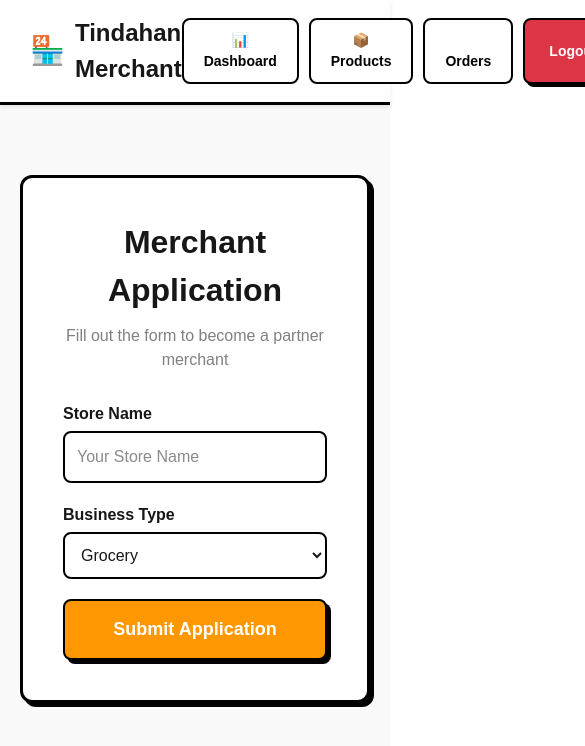
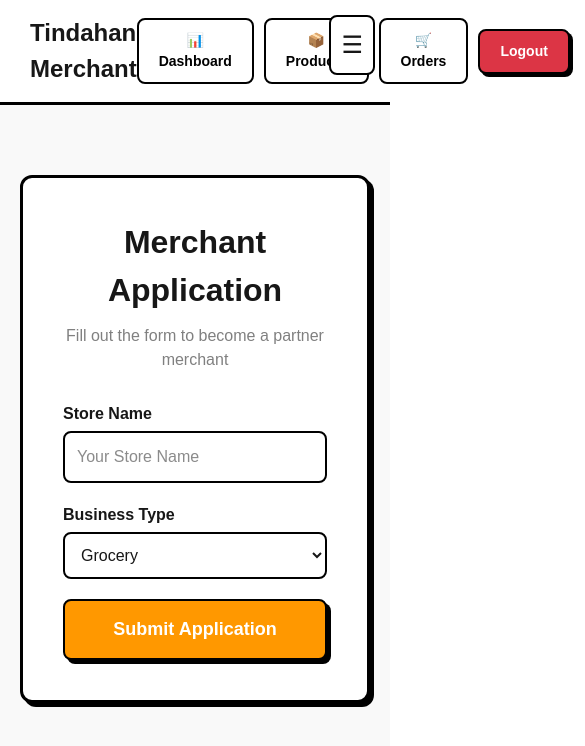
Before and after one commit to Inoues-Lab/tindahan-online, a Next.js app: page /merchant/apply in a window 390 px wide. Shown: the top 746 px of the page, 585 px wide, since content can reach past the window. Built offline with nearby package versions, Linux system fonts and the light colour scheme; no server answers.

Commit message:
Add responsive MerchantHeader component

```diff
--- a/src/app/merchant/orders/page.tsx
+++ b/src/app/merchant/orders/page.tsx
@@ -2,7 +2,7 @@
 
 import { useState, useEffect } from 'react'
 import { useRouter } from 'next/navigation'
-import Header from '@/components/Header'
+import MerchantHeader from '@/components/MerchantHeader'
 
 export default function MerchantOrdersPage() {
   const router = useRouter()
--- a/src/app/merchant/products/page.tsx
+++ b/src/app/merchant/products/page.tsx
@@ -2,7 +2,7 @@
 
 import { useState, useEffect } from 'react'
 import { useRouter } from 'next/navigation'
-import Header from '@/components/Header'
+import MerchantHeader from '@/components/MerchantHeader'
 
 export default function MerchantProductsPage() {
   const router = useRouter()
--- a/src/components/MerchantHeader.tsx
+++ b/src/components/MerchantHeader.tsx
@@ -1,44 +1,49 @@
 'use client'
 
+import { useState } from 'react'
 import { useRouter } from 'next/navigation'
 
 export default function MerchantHeader() {
   const router = useRouter()
+  const [menuOpen, setMenuOpen] = useState(false)
 
   const handleLogout = async () => {
-    try {
     await fetch('/api/auth/logout', { method: 'POST' })
-      router.push('/login')
-    } catch (error) {
-      console.error('Logout error:', error)
-    }
+    router.push('/')
   }
 
   return (
     <header style={{
       backgroundColor: 'white',
       borderBottom: '3px solid black',
+      position: 'sticky',
+      top: 0,
+      zIndex: 100
+    }}>
+      {/* Desktop Header */}
+      <div style={{
+        maxWidth: '1200px',
+        margin: '0 auto',
         padding: '15px 30px',
         display: 'flex',
         justifyContent: 'space-between',
-      alignItems: 'center',
-      boxShadow: '0 2px 4px rgba(0,0,0,0.1)'
+        alignItems: 'center'
       }}>
         <div
           onClick={() => router.push('/merchant/dashboard')}
           style={{
+            fontSize: '24px',
+            fontWeight: 'bold',
+            cursor: 'pointer',
             display: 'flex',
             alignItems: 'center',
-          cursor: 'pointer',
-          fontSize: '24px',
-          fontWeight: 'bold'
+            gap: '10px'
           }}
         >
-        <span style={{ fontSize: '28px', marginRight: '10px' }}>🏪</span>
-        <span>Tindahan Merchant</span>
+           Tindahan Merchant
         </div>
 
-      <div style={{ display: 'flex', gap: '10px' }}>
+        <div style={{ display: 'flex', gap: '10px', alignItems: 'center' }}>
           <button
             onClick={() => router.push('/merchant/dashboard')}
             style={{
@@ -48,8 +53,8 @@ export default function MerchantHeader() {
               border: '2px solid black',
               borderRadius: '8px',
               fontWeight: 'bold',
-            fontSize: '14px',
-            cursor: 'pointer'
+              cursor: 'pointer',
+              fontSize: '14px'
             }}
           >
             📊 Dashboard
@@ -63,8 +68,8 @@ export default function MerchantHeader() {
               border: '2px solid black',
               borderRadius: '8px',
               fontWeight: 'bold',
-            fontSize: '14px',
-            cursor: 'pointer'
+              cursor: 'pointer',
+              fontSize: '14px'
             }}
           >
             📦 Products
@@ -78,29 +83,183 @@ export default function MerchantHeader() {
               border: '2px solid black',
               borderRadius: '8px',
               fontWeight: 'bold',
-            fontSize: '14px',
-            cursor: 'pointer'
+              cursor: 'pointer',
+              fontSize: '14px'
             }}
           >
-          ️ Orders
+            🛒 Orders
           </button>
           <button
             onClick={handleLogout}
             style={{
-            padding: '10px 24px',
+              padding: '10px 20px',
               backgroundColor: '#dc3545',
               color: 'white',
               border: '2px solid black',
               borderRadius: '8px',
               fontWeight: 'bold',
+              cursor: 'pointer',
               fontSize: '14px',
-            cursor: 'pointer',
               boxShadow: '3px 3px 0px black'
             }}
           >
             Logout
           </button>
         </div>
+      </div>
+
+      {/* Mobile Menu Toggle */}
+      <button
+        onClick={() => setMenuOpen(!menuOpen)}
+        style={{
+          display: 'none',
+          position: 'absolute',
+          top: '15px',
+          right: '15px',
+          padding: '10px',
+          backgroundColor: 'white',
+          border: '2px solid black',
+          borderRadius: '8px',
+          cursor: 'pointer',
+          fontSize: '24px',
+          zIndex: 101
+        }}
+        className="mobile-menu-btn"
+      >
+        {menuOpen ? '✕' : '☰'}
+      </button>
+
+      {/* Mobile Menu */}
+      {menuOpen && (
+        <div style={{
+          display: 'none',
+          backgroundColor: 'white',
+          borderTop: '2px solid black',
+          padding: '20px',
+          position: 'absolute',
+          top: '100%',
+          left: 0,
+          right: 0,
+          boxShadow: '0 4px 6px rgba(0,0,0,0.1)',
+          zIndex: 100
+        }} className="mobile-menu">
+          <div style={{ display: 'flex', flexDirection: 'column', gap: '10px' }}>
+            <button
+              onClick={() => {
+                router.push('/merchant/dashboard')
+                setMenuOpen(false)
+              }}
+              style={{
+                padding: '15px',
+                backgroundColor: 'white',
+                color: 'black',
+                border: '2px solid black',
+                borderRadius: '8px',
+                fontWeight: 'bold',
+                cursor: 'pointer',
+                fontSize: '16px',
+                textAlign: 'left'
+              }}
+            >
+               Dashboard
+            </button>
+            <button
+              onClick={() => {
+                router.push('/merchant/products')
+                setMenuOpen(false)
+              }}
+              style={{
+                padding: '15px',
+                backgroundColor: 'white',
+                color: 'black',
+                border: '2px solid black',
+                borderRadius: '8px',
+                fontWeight: 'bold',
+                cursor: 'pointer',
+                fontSize: '16px',
+                textAlign: 'left'
+              }}
+            >
+              📦 Products
+            </button>
+            <button
+              onClick={() => {
+                router.push('/merchant/orders')
+                setMenuOpen(false)
+              }}
+              style={{
+                padding: '15px',
+                backgroundColor: 'white',
+                color: 'black',
+                border: '2px solid black',
+                borderRadius: '8px',
+                fontWeight: 'bold',
+                cursor: 'pointer',
+                fontSize: '16px',
+                textAlign: 'left'
+              }}
+            >
+              🛒 Orders
+            </button>
+            <button
+              onClick={() => {
+                handleLogout()
+                setMenuOpen(false)
+              }}
+              style={{
+                padding: '15px',
+                backgroundColor: '#dc3545',
+                color: 'white',
+                border: '2px solid black',
+                borderRadius: '8px',
+                fontWeight: 'bold',
+                cursor: 'pointer',
+                fontSize: '16px',
+                textAlign: 'center',
+                boxShadow: '3px 3px 0px black'
+              }}
+            >
+              Logout
+            </button>
+          </div>
+        </div>
+      )}
+
+      {/* Responsive CSS */}
+      <style jsx>{`
+        @media (max-width: 768px) {
+          header > div:first-child {
+            padding: 15px 20px;
+          }
+
+          header > div:first-child > div:last-child {
+            display: none;
+          }
+
+          .mobile-menu-btn {
+            display: block !important;
+          }
+
+          .mobile-menu {
+            display: block !important;
+          }
+
+          header > div:first-child > div:first-child {
+            font-size: 20px;
+          }
+        }
+
+        @media (max-width: 480px) {
+          header > div:first-child > div:first-child {
+            font-size: 18px;
+          }
+
+          .mobile-menu button {
+            padding: 12px !important;
+            font-size: 14px !important;
+          }
+        }
+      `}</style>
     </header>
   )
 }
```
Lines whose indentation alone changed are shown as unchanged.
